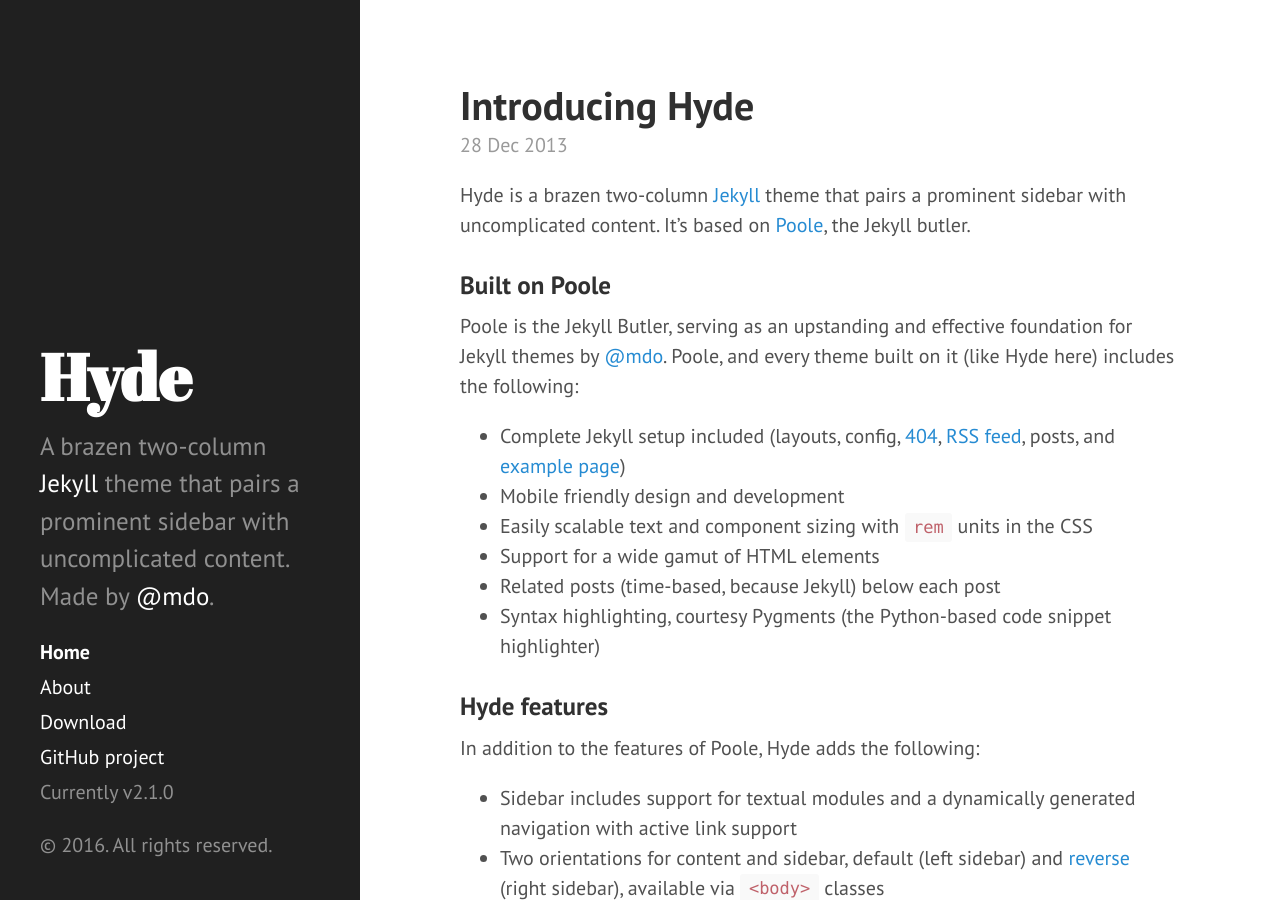
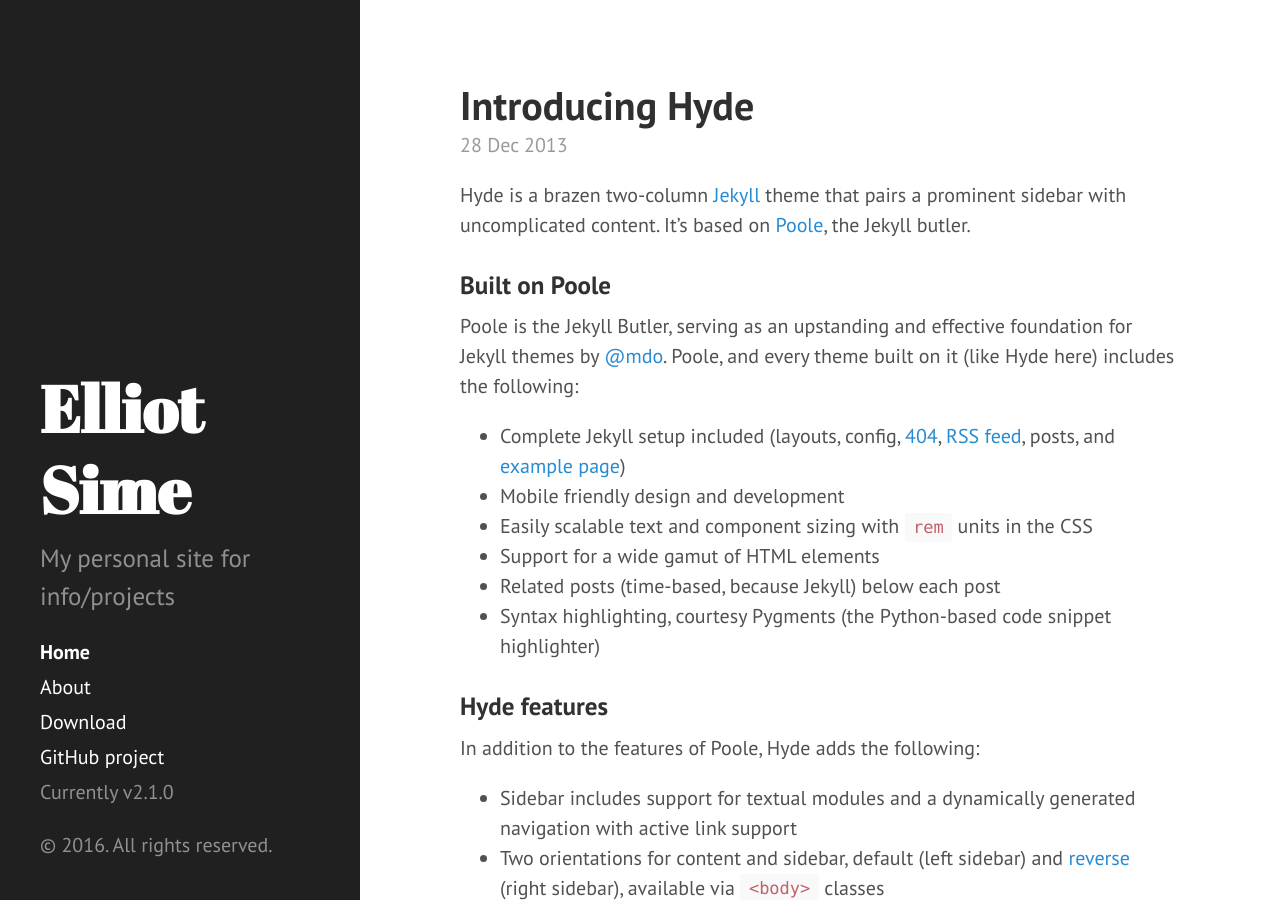
Before and after one commit to eksime/eksime.github.io, a Jekyll site: the page built from index.html, in a window 1280 px wide and 900 px high. Built offline with Jekyll 4.4.1, drawn with Linux system fonts in a browser that asks for light colours; Markdown is read by kramdown in place of the engine named in the settings; the list of posts is cut into pages by our own code.

Commit message:
Update site info

```diff
--- a/_config.yml
+++ b/_config.yml
@@ -6,15 +6,15 @@
 permalink:        pretty
 
 # Setup
-title:            Hyde
+title:            Elliot Sime
 tagline:          'A Jekyll theme'
-description:      'A brazen two-column <a href="http://jekyllrb.com" target="_blank">Jekyll</a> theme that pairs a prominent sidebar with uncomplicated content. Made by <a href="https://twitter.com/mdo" target="_blank">@mdo</a>.'
-url:              http://hyde.getpoole.com
+description:      'My personal site for info/projects'
+url:              https://eksi.me
 baseurl:          /
 
 author:
-  name:           'Mark Otto'
-  url:            https://twitter.com/mdo
+  name:           'Elliot Sime'
+  url:            https://twitter.com/ElliotSime
 
 paginate:         5
 
@@ -22,4 +22,4 @@
 version:          2.1.0
 
 github:
-  repo:           https://github.com/poole/hyde
+  repo:           https://github.com/eksime/eksime.github.io
```
